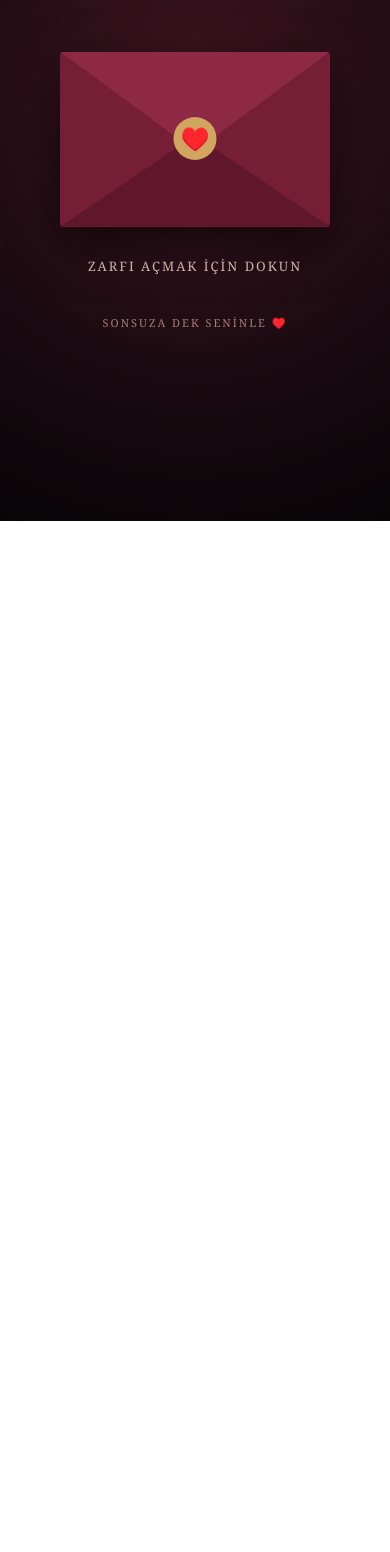
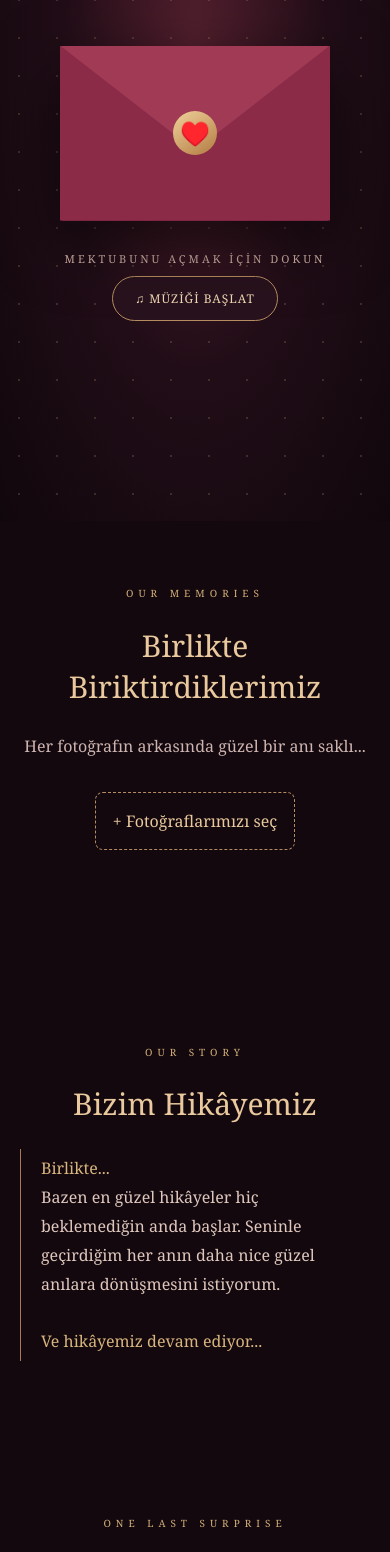
Before and after one commit to roeonline91-code/Zeynep-e-ozel, a plain HTML site: page index.html in a window 390 px wide. Shown: the part 323-1875 px from the top of the page. Before the commit the page ends 844 px from the top, so only its background shows below. Drawn offline with Linux system fonts and the light colour scheme.

Commit message:
Update index.html

```diff
--- a/index.html
+++ b/index.html
@@ -8,299 +8,201 @@
 
 <meta name="viewport" content="width=device-width, initial-scale=1.0">
 
-<title>Zeynep ❤️ Emirhan</title>
+<meta name="theme-color" content="#160910">
+
+<title>Our Little Universe ❤️</title>
 
 <style>
 
-* { box-sizing: border-box; }
+*{box-sizing:border-box}
 
-body {
+body{
 
-  margin: 0;
+ margin:0;background:#12080e;color:#f6e8df;
 
-  min-height: 100vh;
+ font-family:Georgia,serif;min-height:100vh;
 
-  background: radial-gradient(circle at center, #411522, #17090f 65%, #080507);
-
-  color: #f8e8df;
-
-  font-family: Georgia, serif;
-
-  display: flex;
-
-  justify-content: center;
-
-  align-items: center;
-
-  padding: 25px;
-
-  overflow-x: hidden;
+ overflow-x:hidden
 
 }
 
-.container {
+button{font-family:inherit;cursor:pointer}
 
-  width: 100%;
+.hero{
 
-  max-width: 480px;
+ min-height:100svh;display:flex;align-items:center;
 
-  text-align: center;
+ justify-content:center;text-align:center;padding:25px;
+
+ background:radial-gradient(ellipse at 50% 45%,#55202f 0%,#210d17 48%,#10070c 100%);
+
+ position:relative;overflow:hidden
 
 }
 
-.small {
+.hero:before{
 
-  color: #c9a46b;
+ content:"";position:absolute;inset:0;opacity:.18;
 
-  letter-spacing: 5px;
+ background-image:radial-gradient(#e9c18a 1px,transparent 1px);
 
-  font-size: 11px;
-
-  margin-bottom: 35px;
+ background-size:38px 38px
 
 }
 
-h1 {
+.content{position:relative;z-index:2;width:100%;max-width:520px}
 
-  font-size: 35px;
+.eyebrow{letter-spacing:5px;color:#d4b078;font-size:10px}
 
-  font-weight: normal;
+h1{font-size:clamp(34px,9vw,55px);font-weight:normal;color:#f4d7b1;margin:20px 0 12px}
 
-  color: #f3d6b0;
+.sub{color:#d5b7b4;font-size:14px;letter-spacing:1px}
 
-  margin-bottom: 12px;
+.envelope-wrap{margin:65px auto 0;width:270px;height:175px;perspective:900px}
+
+.envelope{
+
+ position:relative;width:100%;height:100%;background:#70223b;
+
+ border-radius:4px;box-shadow:0 20px 65px #0009;cursor:pointer
 
 }
 
-.subtitle {
+.env-front{
 
-  color: #d3a8a9;
+ position:absolute;inset:0;z-index:3;
 
-  font-size: 14px;
-
-  margin-bottom: 55px;
+ background:#8b2b48;clip-path:polygon(0 0,50% 55%,100% 0,100% 100%,0 100%)
 
 }
 
-.envelope {
+.env-flap{
 
-  position: relative;
+ position:absolute;inset:0;z-index:4;background:#a13b55;
 
-  width: 270px;
+ clip-path:polygon(0 0,100% 0,50% 60%);
 
-  height: 175px;
-
-  background: #761e35;
-
-  margin: 0 auto;
-
-  cursor: pointer;
-
-  border-radius: 4px;
-
-  box-shadow: 0 15px 50px #0009;
-
-  transition: transform .4s;
+ transform-origin:top;transition:transform 1s
 
 }
 
-.envelope:hover {
+.seal{
 
-  transform: translateY(-7px);
+ position:absolute;z-index:5;top:65px;left:50%;
+
+ transform:translateX(-50%);width:44px;height:44px;
+
+ border-radius:50%;display:grid;place-items:center;
+
+ background:linear-gradient(145deg,#f0d29b,#b27b42);
+
+ color:#70223b;font-size:24px
 
 }
 
-.envelope:before {
+.envelope.open .env-flap{transform:rotateX(180deg)}
 
-  content: "";
+.envelope.open .seal{opacity:0;transition:opacity .3s}
 
-  position: absolute;
+.hint{margin-top:30px;color:#d8b6aa;font-size:11px;letter-spacing:3px}
 
-  inset: 0;
+.btn{
 
-  background: #8d2944;
+ border:1px solid #b58c60;background:#28121d;color:#f2d9b5;
 
-  clip-path: polygon(0 0, 50% 57%, 100% 0);
+ padding:13px 22px;border-radius:30px;margin:10px 4px;
 
-  z-index: 3;
-
-  transform-origin: top;
-
-  transition: transform .9s;
+ letter-spacing:1px;font-size:12px
 
 }
 
-.envelope:after {
+.btn:hover{background:#522238}
 
-  content: "";
+#letterSection{display:none;padding:55px 20px;background:#1a0b13}
 
-  position: absolute;
+.paper{
 
-  inset: 0;
+ max-width:540px;margin:auto;padding:35px 27px;
 
-  background: #60172c;
+ background:linear-gradient(145deg,#f8ead9,#e9d2bc);
 
-  clip-path: polygon(0 100%, 50% 48%, 100% 100%);
+ color:#572638;box-shadow:0 15px 60px #0008;
 
-  z-index: 2;
+ line-height:1.9;animation:rise 1.2s ease
 
 }
 
-.seal {
+.paper h2{text-align:center;font-weight:normal;color:#8c3450}
 
-  position: absolute;
+.paper p{font-size:16px}
 
-  z-index: 4;
+.signature{text-align:right;color:#963b55;font-style:italic;font-size:20px}
 
-  top: 65px;
+.section{padding:65px 20px;text-align:center}
 
-  left: 50%;
+.section h2{font-weight:normal;font-size:30px;color:#e9c99d}
 
-  transform: translateX(-50%);
+.section p{color:#cdb4b0;line-height:1.8}
 
-  width: 43px;
+.gold{color:#d8b57e}
 
-  height: 43px;
+.gallery{
 
-  border-radius: 50%;
+ max-width:700px;margin:25px auto;display:grid;
 
-  background: #d1a45f;
-
-  color: #65172d;
-
-  display: grid;
-
-  place-items: center;
-
-  font-size: 23px;
-
-  transition: opacity .3s;
+ grid-template-columns:repeat(2,minmax(0,1fr));gap:12px
 
 }
 
-.hint {
+.gallery img{
 
-  color: #e1c6bb;
+ width:100%;height:190px;object-fit:cover;border-radius:5px;
 
-  margin-top: 30px;
-
-  font-size: 13px;
-
-  letter-spacing: 2px;
+ border:1px solid #785044
 
 }
 
-.letter {
+.upload{
 
-  display: none;
+ display:inline-block;border:1px dashed #b58c60;padding:17px;
 
-  background: linear-gradient(145deg, #f7e9d8, #ead4c1);
-
-  color: #542536;
-
-  padding: 32px 25px;
-
-  border-radius: 5px;
-
-  box-shadow: 0 15px 60px #0009;
-
-  text-align: left;
-
-  line-height: 1.9;
-
-  animation: appear 1.2s ease;
+ border-radius:8px;color:#e9c99d;margin:15px auto
 
 }
 
-.letter h2 {
+.memory{
 
-  text-align: center;
+ max-width:450px;margin:25px auto;border-left:1px solid #a77b59;
 
-  font-weight: normal;
-
-  color: #8a2945;
-
-  margin-top: 0;
+ padding:5px 20px;text-align:left;color:#dfc7bd;line-height:1.8
 
 }
 
-.letter p {
+.secret{
 
-  font-size: 15px;
+ display:none;max-width:500px;margin:25px auto;padding:28px;
+
+ border:1px solid #a77b59;background:#28121d;
+
+ color:#f1d6bc;line-height:2;animation:rise 1s
 
 }
 
-.signature {
+footer{padding:35px;text-align:center;color:#9f797e;font-size:11px;letter-spacing:3px}
 
-  text-align: right;
+@keyframes rise{from{opacity:0;transform:translateY(25px)}to{opacity:1;transform:translateY(0)}}
 
-  color: #8a2945;
+.petal{
 
-  font-style: italic;
+ position:fixed;top:-30px;z-index:10;pointer-events:none;
 
-  font-size: 19px;
-
-  margin-top: 25px;
+ color:#c45a73;animation:fall linear forwards
 
 }
 
-.open .envelope {
+@keyframes fall{to{transform:translateY(110vh) rotate(650deg);opacity:0}}
 
-  display: none;
-
-}
-
-.open .hint {
-
-  display: none;
-
-}
-
-.open .letter {
-
-  display: block;
-
-}
-
-@keyframes appear {
-
-  from { opacity: 0; transform: translateY(25px); }
-
-  to { opacity: 1; transform: translateY(0); }
-
-}
-
-.footer {
-
-  color: #a77c7d;
-
-  font-size: 11px;
-
-  margin-top: 40px;
-
-  letter-spacing: 2px;
-
-}
-
-.heart {
-
-  position: fixed;
-
-  bottom: -20px;
-
-  color: #c34c69;
-
-  animation: float 6s linear forwards;
-
-  pointer-events: none;
-
-}
-
-@keyframes float {
-
-  to { transform: translateY(-110vh) rotate(360deg); opacity: 0; }
-
-}
+@media(max-width:420px){.gallery img{height:145px}.paper{padding:28px 20px}}
 
 </style>
 
@@ -308,69 +210,274 @@ h1 {
 
 <body>
 
-<div class="container" id="main">
+<section class="hero" id="hero">
 
-  <div class="small">A STORY WRITTEN WITH LOVE</div>
+ <div class="content">
 
-  <h1>Zeynep ❤️ Emirhan</h1>
+  <div class="eyebrow">A LITTLE UNIVERSE OF LOVE</div>
 
-  <div class="subtitle">Sana anlatmak istediğim küçük bir şey var...</div>
+  <h1>Zeynep & Emirhan</h1>
 
-  <div class="envelope" onclick="openLetter()">
+  <div class="sub">Sana ait küçük bir dünyam var...</div>
+
+  <div class="envelope-wrap">
+
+   <div class="envelope" id="envelope" onclick="openLetter()">
+
+    <div class="env-front"></div>
+
+    <div class="env-flap"></div>
 
     <div class="seal">♥️</div>
 
    </div>
 
-  <div class="hint">ZARFI AÇMAK İÇİN DOKUN</div>
+  </div>
 
-  <div class="letter">
+  <div class="hint" id="hint">MEKTUBUNU AÇMAK İÇİN DOKUN</div>
 
-    <h2>Sevgili Zeynep ❤️</h2>
+  <button class="btn" onclick="toggleMusic()" id="musicButton">♫ MÜZİĞİ BAŞLAT</button>
 
-    <p>
+ </div>
 
-    yavrum seninle geçirdiğim her an benim için çok kıymetli bazen sana bakarken ne kadar şanslı olduğumu düşünüyorum hayatımda olman bana çok güzel hissettiriyor senin gülüşün sesin bana bakışın bile günümü güzelleştirmeye yetiyor belki her zaman her şeyi mükemmel yapamıyorum ama seni gerçekten çok seviyorum ve her geçen gün sana daha çok bağlanıyorum tek istediğim seninle daha nice güzel anılar biriktirmek ve her zaman yanında olmak iyi ki varsın iyi ki benimlesin sevgilim ❤️
+</section>
 
-    </p>
+<section id="letterSection">
+
+ <div class="paper">
+
+  <div class="eyebrow" style="text-align:center;color:#986047">BİRİCİK SEVGİLİME</div>
+
+  <h2>Zeynep ❤️</h2>
+
+  <p>yavrum seninle geçirdiğim her an benim için çok kıymetli bazen sana bakarken ne kadar şanslı olduğumu düşünüyorum hayatımda olman bana çok güzel hissettiriyor senin gülüşün sesin bana bakışın bile günümü güzelleştirmeye yetiyor belki her zaman her şeyi mükemmel yapamıyorum ama seni gerçekten çok seviyorum ve her geçen gün sana daha çok bağlanıyorum tek istediğim seninle daha nice güzel anılar biriktirmek ve her zaman yanında olmak iyi ki varsın iyi ki benimlesin sevgilim ❤️</p>
 
   <div class="signature">Seni seven Emirhan</div>
 
  </div>
 
-  <div class="footer">SONSUZA DEK SENİNLE ♥️</div>
+</section>
+
+<section class="section">
+
+ <div class="eyebrow">OUR MEMORIES</div>
+
+ <h2>Birlikte Biriktirdiklerimiz</h2>
+
+ <p>Her fotoğrafın arkasında güzel bir anı saklı...</p>
+
+ <label class="upload">
+
+  <input type="file" id="photos" accept="image/*" multiple hidden>
+
+  + Fotoğraflarımızı seç
+
+ </label>
+
+ <div class="gallery" id="gallery"></div>
+
+</section>
+
+<section class="section">
+
+ <div class="eyebrow">OUR STORY</div>
+
+ <h2>Bizim Hikâyemiz</h2>
+
+ <div class="memory">
+
+  <div class="gold">Birlikte...</div>
+
+  Bazen en güzel hikâyeler hiç beklemediğin anda başlar.
+
+  Seninle geçirdiğim her anın daha nice güzel anılara dönüşmesini istiyorum.
+
+  <br><br>
+
+  <span class="gold">Ve hikâyemiz devam ediyor...</span>
 
  </div>
 
+</section>
+
+<section class="section">
+
+ <div class="eyebrow">ONE LAST SURPRISE</div>
+
+ <h2>Sana Küçük Bir Sürprizim Var</h2>
+
+ <p>Bu küçük dünyada henüz keşfetmediğin bir şey var...</p>
+
+ <button class="btn" onclick="showSecret()">SÜRPRİZİ AÇ ♥️</button>
+
+ <div class="secret" id="secret">
+
+  Zeynep, bu sitenin sonu olabilir ama seninle yaşamak istediğim güzel şeylerin sonu hiç gelmesin. İyi ki hayatımdasın yavrum. Seni çok seviyorum. ❤️
+
+  <br><br>
+
+  <span class="gold">Daima senin, Emirhan</span>
+
+ </div>
+
+</section>
+
+<footer>MADE WITH LOVE · EMİRHAN ♥️ ZEYNEP</footer>
+
 <script>
 
-function openLetter() {
+let audioContext=null;
 
-  document.getElementById("main").classList.add("open");
+let musicTimer=null;
 
-  for (let i = 0; i < 18; i++) {
+let musicOn=false;
 
-    setTimeout(createHeart, i * 180);
+let noteIndex=0;
+
+function openLetter(){
+
+ const env=document.getElementById("envelope");
+
+ if(env.classList.contains("open"))return;
+
+ env.classList.add("open");
+
+ document.getElementById("hint").textContent="SANA KÜÇÜK BİR HEDİYEM VAR ❤️";
+
+ petals();
+
+ setTimeout(()=>{
+
+  document.getElementById("letterSection").style.display="block";
+
+  document.getElementById("letterSection").scrollIntoView({behavior:"smooth"});
+
+ },850);
+
+}
+
+function petals(){
+
+ for(let i=0;i<24;i++){
+
+  setTimeout(()=>{
+
+   const p=document.createElement("div");
+
+   p.className="petal";p.textContent=Math.random()>.5?"♥️":"✿";
+
+   p.style.left=Math.random()*100+"vw";
+
+   p.style.fontSize=(13+Math.random()*18)+"px";
+
+   p.style.animationDuration=(4+Math.random()*4)+"s";
+
+   document.body.appendChild(p);
+
+   setTimeout(()=>p.remove(),8500);
+
+  },i*110);
 
  }
 
 }
 
-function createHeart() {
+function toggleMusic(){
 
-  const heart = document.createElement("div");
+ if(musicOn){
 
-  heart.className = "heart";
+  clearInterval(musicTimer);
 
-  heart.innerHTML = "♥️";
+  musicOn=false;
 
-  heart.style.left = Math.random() * 100 + "vw";
+  document.getElementById("musicButton").textContent="♫ MÜZİĞİ BAŞLAT";
 
-  heart.style.fontSize = (15 + Math.random() * 20) + "px";
+  return;
 
-  document.body.appendChild(heart);
+ }
 
-  setTimeout(() => heart.remove(), 6000);
+ try{
+
+  const AudioCtx=window.AudioContext||window.webkitAudioContext;
+
+  audioContext=new AudioCtx();
+
+  audioContext.resume();
+
+  musicOn=true;
+
+  document.getElementById("musicButton").textContent="♫ MÜZİĞİ DURDUR";
+
+  const melody=[261.63,329.63,392,329.63,293.66,349.23,440,349.23,261.63,329.63,392,523.25,440,392,329.63,293.66];
+
+  function playNote(){
+
+   const osc=audioContext.createOscillator();
+
+   const gain=audioContext.createGain();
+
+   osc.type="sine";
+
+   osc.frequency.value=melody[noteIndex%melody.length];
+
+   gain.gain.setValueAtTime(0.0001,audioContext.currentTime);
+
+   gain.gain.exponentialRampToValueAtTime(0.075,audioContext.currentTime+.15);
+
+   gain.gain.exponentialRampToValueAtTime(0.0001,audioContext.currentTime+1.1);
+
+   osc.connect(gain);gain.connect(audioContext.destination);
+
+   osc.start();osc.stop(audioContext.currentTime+1.2);
+
+   noteIndex++;
+
+  }
+
+  playNote();
+
+  musicTimer=setInterval(playNote,850);
+
+ }catch(e){
+
+  alert("Bu tarayıcı müziği başlatamadı.");
+
+ }
+
+}
+
+document.getElementById("photos").addEventListener("change",function(e){
+
+ const gallery=document.getElementById("gallery");
+
+ gallery.innerHTML="";
+
+ [...e.target.files].forEach(file=>{
+
+  if(!file.type.startsWith("image/"))return;
+
+  const img=document.createElement("img");
+
+  img.alt="Birlikte güzel bir anımız";
+
+  img.src=URL.createObjectURL(file);
+
+  gallery.appendChild(img);
+
+ });
+
+});
+
+function showSecret(){
+
+ const s=document.getElementById("secret");
+
+ s.style.display="block";
+
+ petals();
+
+ s.scrollIntoView({behavior:"smooth",block:"center"});
+
 }
 
 </script>
```
Lines whose indentation alone changed are shown as unchanged.
